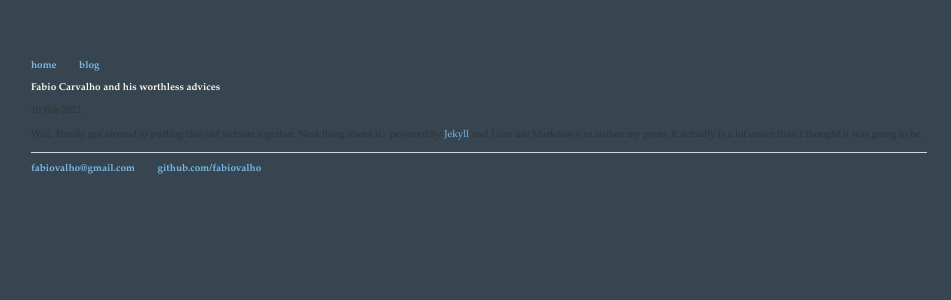
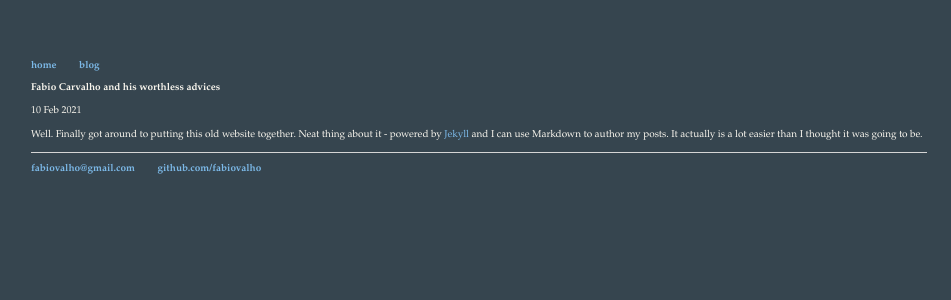
Before and after one commit to fabiovalho/fabiovalho.github.io, a Jekyll site: the page built from _posts/2021-02-10-every-programmer-should-study-logic.md, in a window 1280 px wide. Shown: the top 300 px of the page, without its empty margins (161-1112 px from the left). Built offline with Jekyll 4.4.1, drawn with Linux system fonts in a browser that asks for light colours.

Commit message:
Update main.css

```diff
--- a/css/main.css
+++ b/css/main.css
@@ -1,13 +1,12 @@
 * {
     font-size: 10px;
-    font-family: Garamond, serif;
+    font-family: 'Alegreya', Garamond, serif;
     background-color: #36454F;
     color: #F9F6EE;
 
     p {
         font-size: 1rem;
         line-height: 1.4em;
-        color: #333;
     }
 
     a {
```
